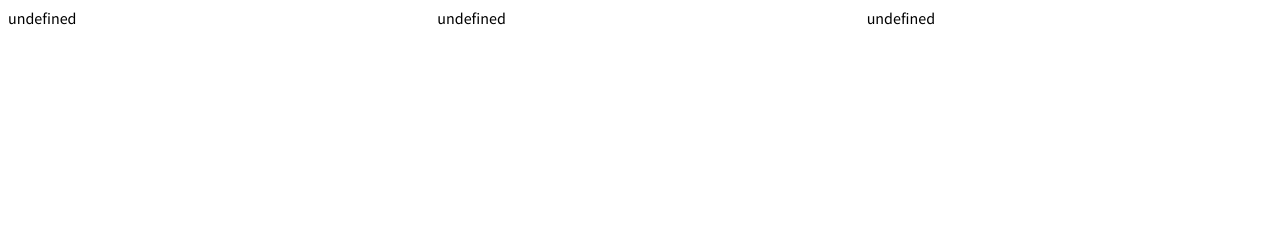
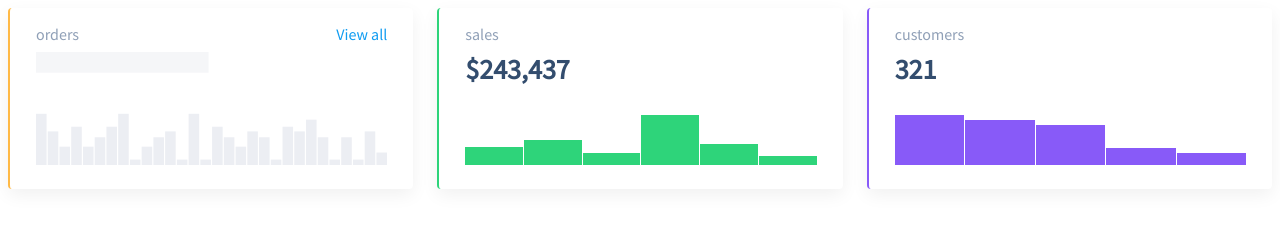
Before and after one commit to js-tasks-ru/js-20210309-2_artha-di, a website: page 04-oop-basic-intro-to-dom/1-column-chart/index.html in a window 1280 px wide. Drawn offline with Linux system fonts and the light colour scheme.

Commit message:
task-column-chart

```diff
--- a/04-oop-basic-intro-to-dom/1-column-chart/index.html
+++ b/04-oop-basic-intro-to-dom/1-column-chart/index.html
@@ -39,6 +39,10 @@
         value: 321
       });
 
+      const orders = document.getElementById('orders');
+      const sales = document.getElementById('sales');
+      const customers = document.getElementById('customers');
+      console.log(orders)
       orders.append(ordersChart.element);
       sales.append(salesChart.element);
       customers.append(customersChart.element);
--- a/04-oop-basic-intro-to-dom/1-column-chart/index.js
+++ b/04-oop-basic-intro-to-dom/1-column-chart/index.js
@@ -1,3 +1,85 @@
 export default class ColumnChart {
+  chartHeight = 50;
+  constructor({
+                data = [],
+                label = '',
+                link = '',
+                value = 0
+              } = {}) {
+    this.data = data;
+    this.label = label;
+    this.link = link;
+    this.value = value;
+    this.render();
+  }
 
+  render() {
+    const element = document.createElement('div'); // (*)
+    element.innerHTML = `
+    <div class="column-chart column-chart_loading" style="--chart-height: ${this.chartHeight}">
+      <div class="column-chart__title">${this.label}${this.checkLink()}</div>
+      <div class="column-chart__container">
+        <div data-element="header" class="column-chart__header">${this.value}</div>
+        <div data-element="body" class="column-chart__chart">
+        </div>
+      </div>
+    </div>
+    `;
+    // NOTE: в этой строке мы избавляемся от обертки-пустышки в виде `div`
+    // который мы создали на строке (*)
+    this.element = element.firstElementChild;
+    this.createChart();
+    if(this.data.length) {
+      this.element.classList.remove('column-chart_loading');
+    }
+  }
+
+  checkLink() {
+    if (this.link) {
+      return this.appendLink();
+    } else {
+      return '';
+    }
+  }
+
+  appendLink() {
+    return `<a class="column-chart__link" href="${this.link}">View all</a>`;
+  }
+
+  getColumnProps() {
+    if (Array.isArray(this.data) && this.data.length !==  0) {
+      const maxValue = Math.max(...this.data);
+      const scale = this.chartHeight / maxValue;
+      return new Map(this.data.map(item => {
+        return [(item / maxValue * 100).toFixed(0) + '%', String(Math.floor(item * scale))];
+      }));
+    }
+  }
+
+  createChart() {
+    const arrayPercent = this.getColumnProps(this.data);
+    if (arrayPercent && this.data.length) {
+      for (const [percent, num] of arrayPercent) {
+        const elem = this.element.querySelector('.column-chart__chart');
+        elem.insertAdjacentHTML('beforeend', `<div style="--value: ${num}" data-tooltip="${percent}"></div>`)
+      }
+    }
+  }
+  // initEventListeners () {
+  //   // NOTE: в данном методе добавляем обработчики событий, если они есть
+  // }
+  update(array) {
+    this.data = Array.isArray(array) ? array : '';
+    this.remove();
+    this.render();
+  }
+
+  remove () {
+    this.element.remove();
+  }
+
+  destroy() {
+    this.remove();
+    // NOTE: удаляем обработчики событий, если они есть
+  }
 }
```
